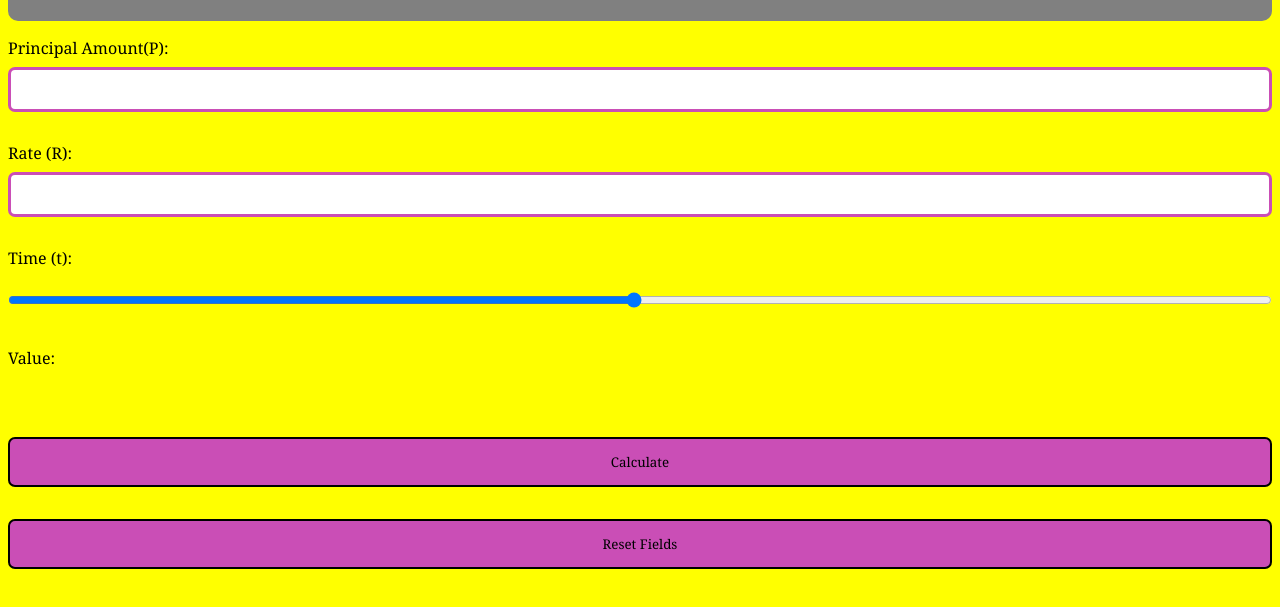
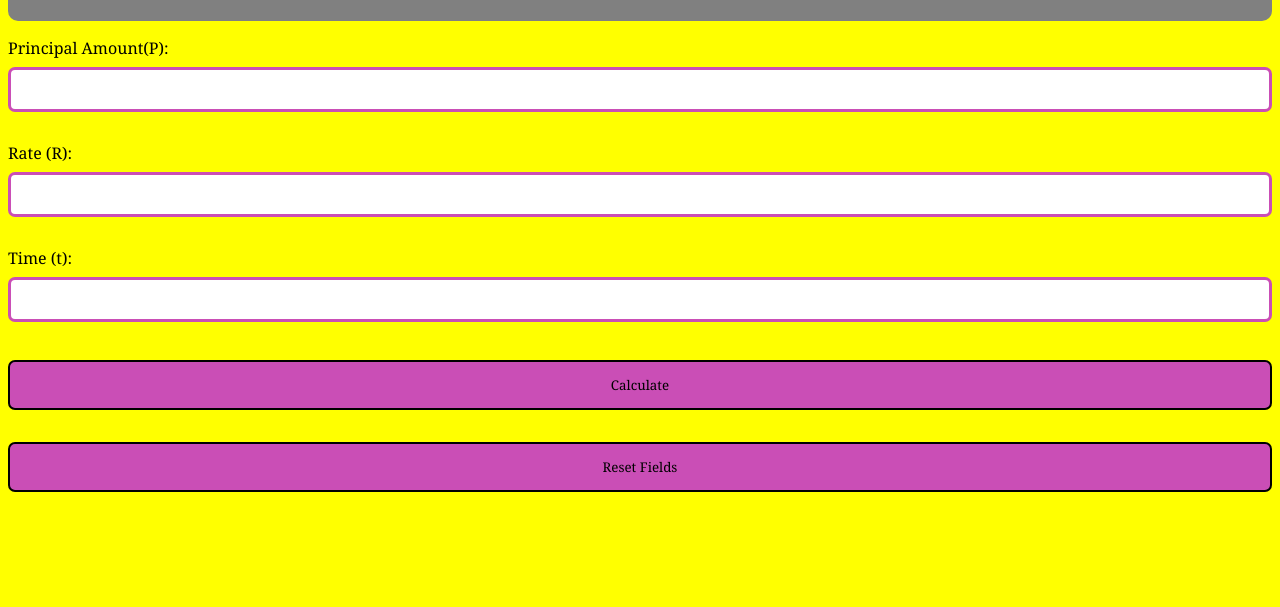
Before and after one commit to thetejasmagade/simpleinterestcalculator, a plain HTML site: page index.html in a window 1280 px wide. Shown: the part 137-744 px from the top of the page. Drawn offline with Linux system fonts and the light colour scheme.

Commit message:
Update index.html

```diff
--- a/index.html
+++ b/index.html
@@ -12,8 +12,7 @@
     <p>
         Principal Amount(P): <input id="p" type="number" required></br></br>
         Rate (R): <input id="r" type="number" required></br></br>
-        Time (t): <input type="range" min="1" max="100" value="50" class="slider" id="myRange">
-  <p>Value: <span id="demo"></span></p></br></br>
+        Time (t): <input id="n" type="number" required></br></br>
         <button onClick="calculate()">Calculate</button>
 
     <p id="result" align="center"></p>
```
